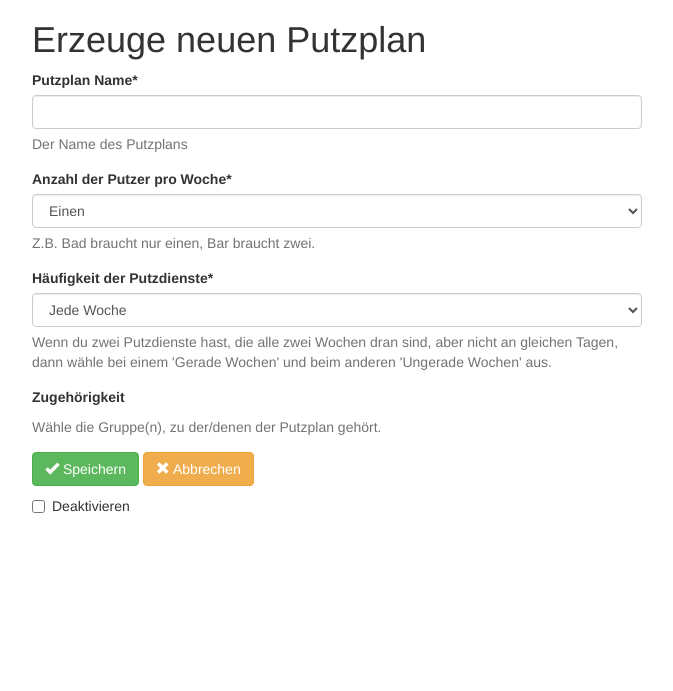
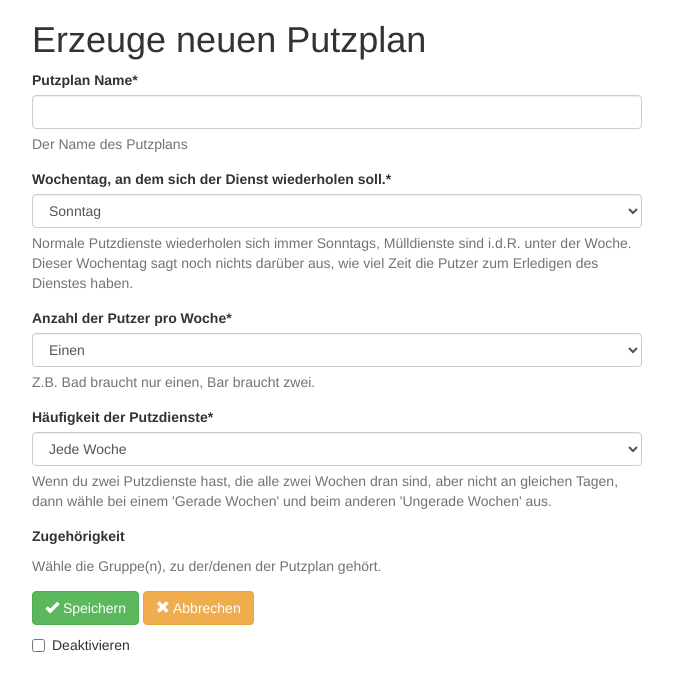
Before and after one commit to monoclecat/cleansys, a Django app: page /schedule-new/ in a window 1280 px wide. Shown: the top 691 px of the page, without its empty margins (303-976 px from the left). Run offline with Django 3.2, Linux system fonts and the light colour scheme; the visitor is signed in with stand-in values (Sample User, id 1); data that the repository does not hold is empty; parts of the project's set-up code (start-up, migrations or seed data) failed here and were passed over; some libraries are stand-ins or nearby versions.

Commit message:
- Updated name of Slack client library - Added weekday field to Schedule model

```diff
--- a/putzplan_generator/settings.py
+++ b/putzplan_generator/settings.py
@@ -47,7 +47,7 @@ INSTALLED_APPS = [
     'slackbot.apps.SlackbotConfig',
     'bootstrap3',
     'crispy_forms',
-    'slackclient',
+    'slack',
     'django_celery_beat',
     'django_celery_results'
 ]
--- a/slackbot/slackbot.py
+++ b/slackbot/slackbot.py
@@ -1,12 +1,12 @@
 import os
 from celery import shared_task
 import re
-from slackclient import SlackClient
+import slack
 import logging
 
 
 # instantiate Slack client
-slack_client = SlackClient(os.environ.get('SLACK_BOT_TOKEN'))
+slack_client = slack.WebClient(os.environ.get('SLACK_BOT_TOKEN'))
 # starterbot's user ID in Slack: value is assigned after the bot starts up
 starterbot_id = None
 SLACK_BOT_START_INITIATED = False
--- a/webinterface/forms.py
+++ b/webinterface/forms.py
@@ -25,6 +25,12 @@ class ScheduleForm(forms.ModelForm):
                                           help_text="Z.B. Bad braucht nur einen, Bar braucht zwei.",
                                           required=True, initial=1)
 
+    weekday = forms.ChoiceField(choices=Schedule.WEEKDAYS, required=True, initial=6,
+                                label="Wochentag, an dem sich der Dienst wiederholen soll.",
+                                help_text="Normale Putzdienste wiederholen sich immer Sonntags, Mülldienste sind "
+                                          "i.d.R. unter der Woche. Dieser Wochentag sagt noch nichts darüber aus, "
+                                          "wie viel Zeit die Putzer zum Erledigen des Dienstes haben.")
+
     frequency = forms.ChoiceField(choices=Schedule.FREQUENCY_CHOICES, required=True, initial=1,
                                   label="Häufigkeit der Putzdienste",
                                   help_text="Wenn du zwei Putzdienste hast, die alle zwei Wochen dran sind, "
@@ -50,6 +56,7 @@ class ScheduleForm(forms.ModelForm):
 
         self.helper.layout = Layout(
             'name',
+            'weekday',
             'cleaners_per_date',
             'frequency',
             'schedule_group',
@@ -63,6 +70,7 @@ class ScheduleForm(forms.ModelForm):
         if 'instance' in kwargs and kwargs['instance']:
             self.fields['frequency'].disabled = True
             self.fields['cleaners_per_date'].disabled = True
+            self.fields['weekday'].disabled = True
 
 
 class ScheduleGroupForm(forms.ModelForm):
@@ -234,7 +242,6 @@ class AffiliationForm(forms.ModelForm):
             self.fields['end'].disabled = True
 
 
-
 class TaskTemplateForm(forms.ModelForm):
     class Meta:
         model = TaskTemplate
@@ -244,7 +251,7 @@ class TaskTemplateForm(forms.ModelForm):
 
     start_days_before = forms.IntegerField(
         required=False, initial=2,
-        label="Kann bis so viele Tage vor dem gelisteten Tag gamacht werden.",
+        label="Kann an diesem Wochentag angefangen werden",
         help_text="Bei Putzdiensten, die immer für Sonntag gelistet sind, würde eine 1 bedeuten, "
                   "dass der Putzdienst ab Samstag gemacht werden kann"
     )
@@ -276,6 +283,8 @@ class TaskTemplateForm(forms.ModelForm):
         if start_days_before + end_days_after > 6:
             raise forms.ValidationError('Die Zeitspanne, in der die Aufgabe gemacht werden kann, darf '
                                         'nicht eine Woche oder mehr umfassen!', code='span_gt_one_week')
+
+        # TODO check if task ends before it starts
 
         return cleaned_data
 
--- a/webinterface/models.py
+++ b/webinterface/models.py
@@ -50,6 +50,10 @@ class Schedule(models.Model):
 
     CLEANERS_PER_DATE_CHOICES = ((1, 'Einen'), (2, 'Zwei'))
     cleaners_per_date = models.IntegerField(default=1, choices=CLEANERS_PER_DATE_CHOICES)
+
+    WEEKDAYS = ((0, 'Montag'), (1, 'Dienstag'), (2, 'Mittwoch'), (3, 'Donnerstag'),
+                (4, 'Freitag'), (5, 'Samstag'), (6, 'Sonntag'))
+    weekday = models.IntegerField(default=6, choices=WEEKDAYS)
 
     FREQUENCY_CHOICES = ((1, 'Jede Woche'), (2, 'Gerade Wochen'), (3, 'Ungerade Wochen'))
     frequency = models.IntegerField(default=1, choices=FREQUENCY_CHOICES)
--- a/webinterface/templates/webinterface/schedule_task_list.html
+++ b/webinterface/templates/webinterface/schedule_task_list.html
@@ -30,8 +30,8 @@ Aufgaben für {{ schedule }}
 
             <!-- List group -->
             <ul class="list-group">
-                <li class="list-group-item">Kann immer <b>{{ task.start_day_to_weekday }}</b> angefangen werden</li>
-                <li class="list-group-item">Muss bis <b>{{ task.end_day_to_weekday }}</b> erledigt sein.</li>
+                <li class="list-group-item">Muss zwischen <b>{{ task.start_day_to_weekday }}</b> und
+                    <b>{{ task.end_day_to_weekday }}</b> erledigt sein.</li>
                 <li class="list-group-item">
                     <a class="btn btn-info" role="button" href="{% url 'webinterface:task-edit' task.pk %}">
                         <span class="glyphicon glyphicon-cog"></span> Bearbeiten</a>
--- a/webinterface/views.py
+++ b/webinterface/views.py
@@ -11,7 +11,6 @@ from django.core.exceptions import SuspiciousOperation
 from django.http import Http404
 from django.views.generic.list import ListView
 from slackbot.slackbot import start_slack, slack_running
-
 from .forms import *
 from .models import *
 
```
Also changed, not shown: requirements.txt (+8 -8 lines).
